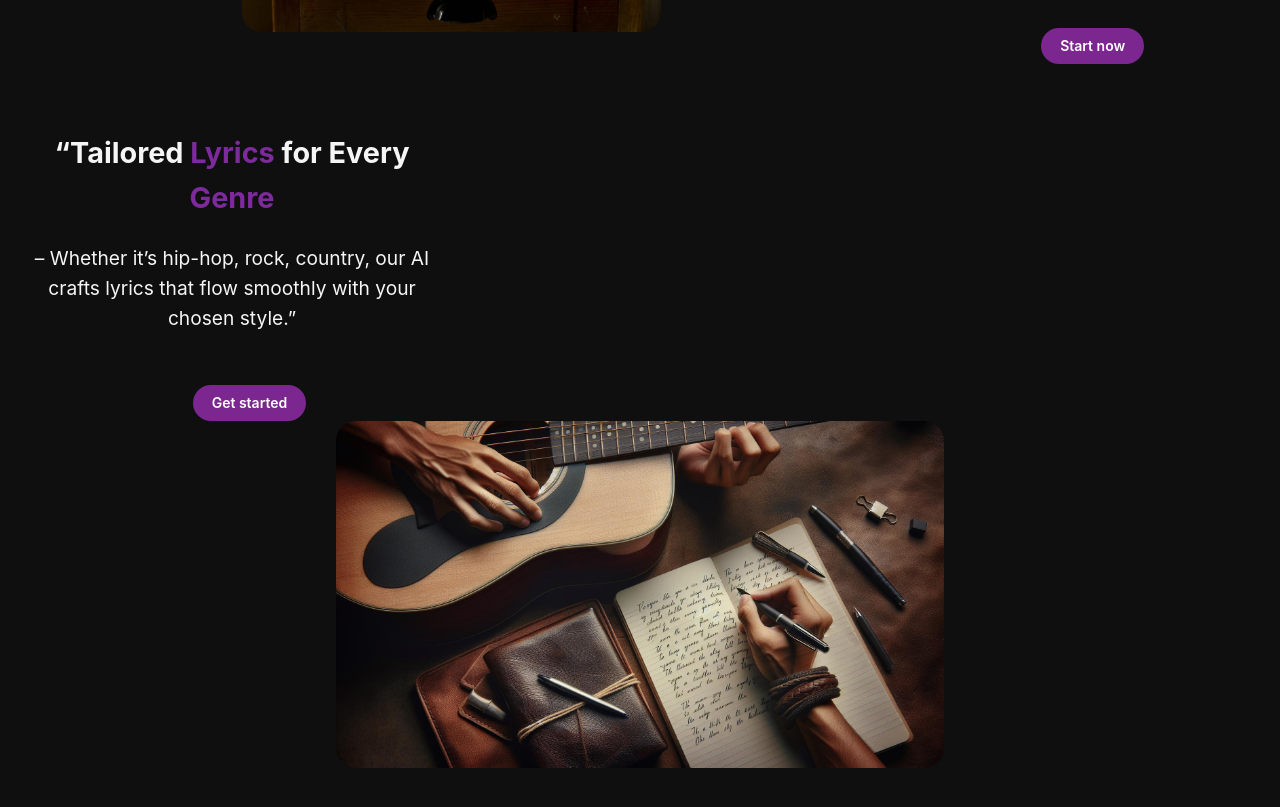
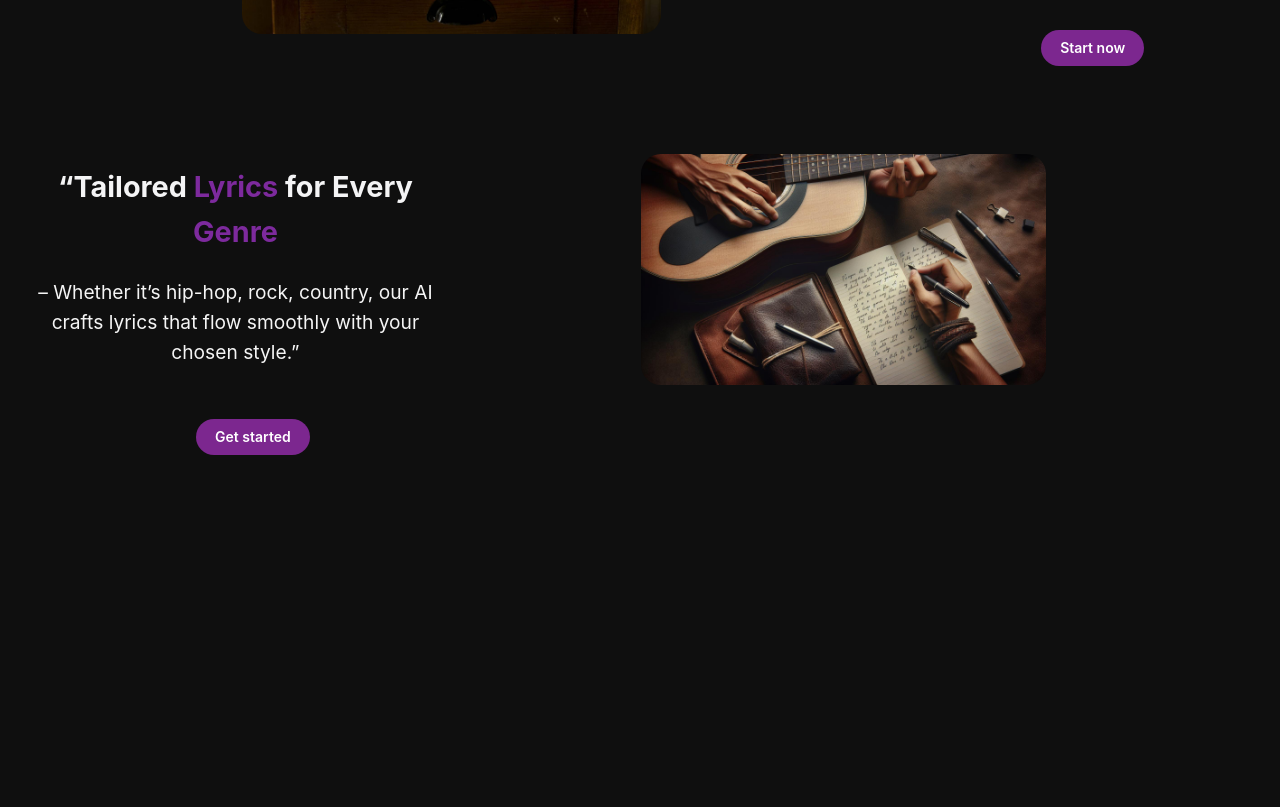
Before and after one commit to OmarMallouk/EchoWave-app, a React (Vite) app: page / in a window 1280 px wide. Shown: the part 1400-2207 px from the top of the page. Built offline with nearby package versions, Linux system fonts and the light colour scheme.

Commit message:
added more styles

```diff
--- a/src/pages/Home/Home.module.css
+++ b/src/pages/Home/Home.module.css
@@ -177,3 +177,33 @@
     transform: scale(1.1);
     opacity: 0.8;
 }
+
+
+  .fadeInText {
+    max-width: 70%;
+    font-size: 1.2rem;
+  }
+
+  .fadeInText h2 {
+    color: #f4f4f5;
+  }
+
+
+  .featuresContainer::before {
+    content: '';
+    display: block;
+    width: 50%;
+    height: 2px;
+    background: linear-gradient(to right, #3b82f6, #a855f7);
+    margin: 0 auto 2rem;
+  }
+
+
+  .fadeInSectionReverse {
+    display: flex;
+    align-items: center;
+    justify-content: space-between;
+    margin: 2rem 0;
+    opacity: 0;
+  transform: translateY(50px);
+  }
```
